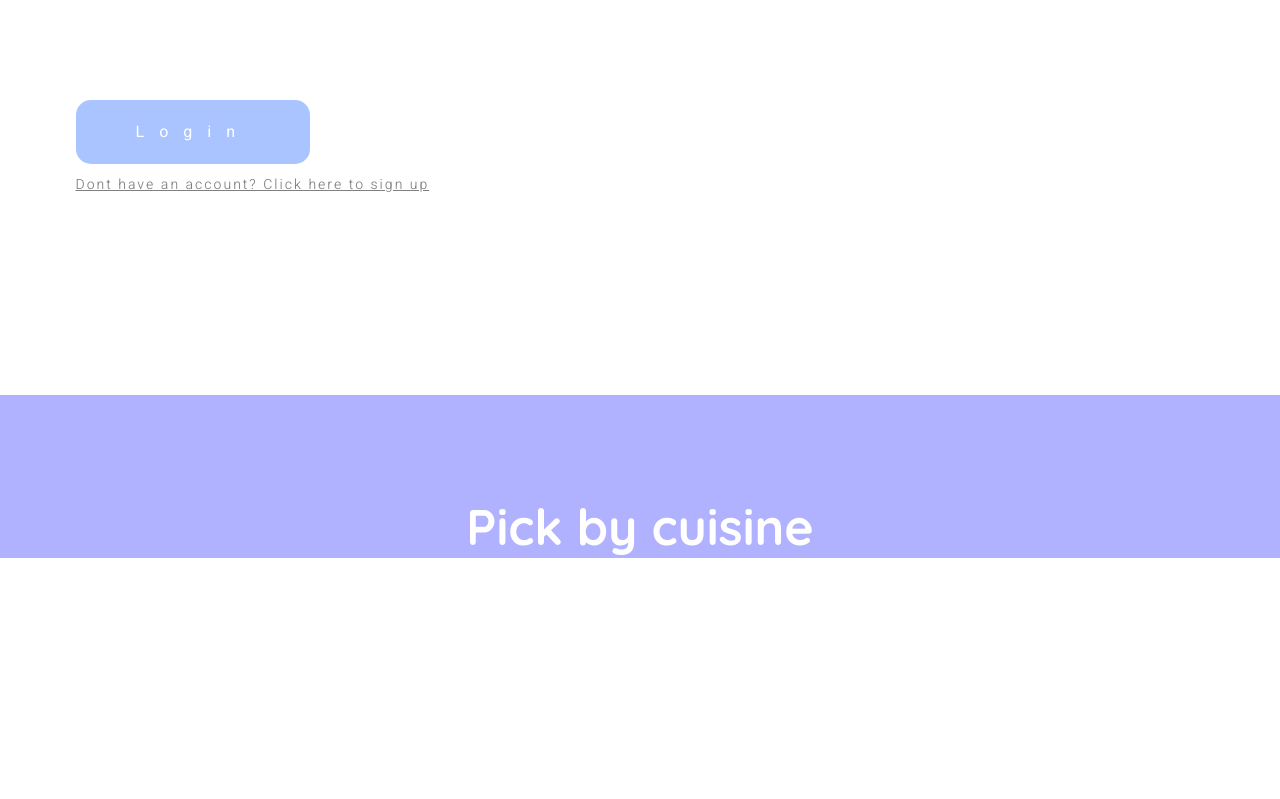
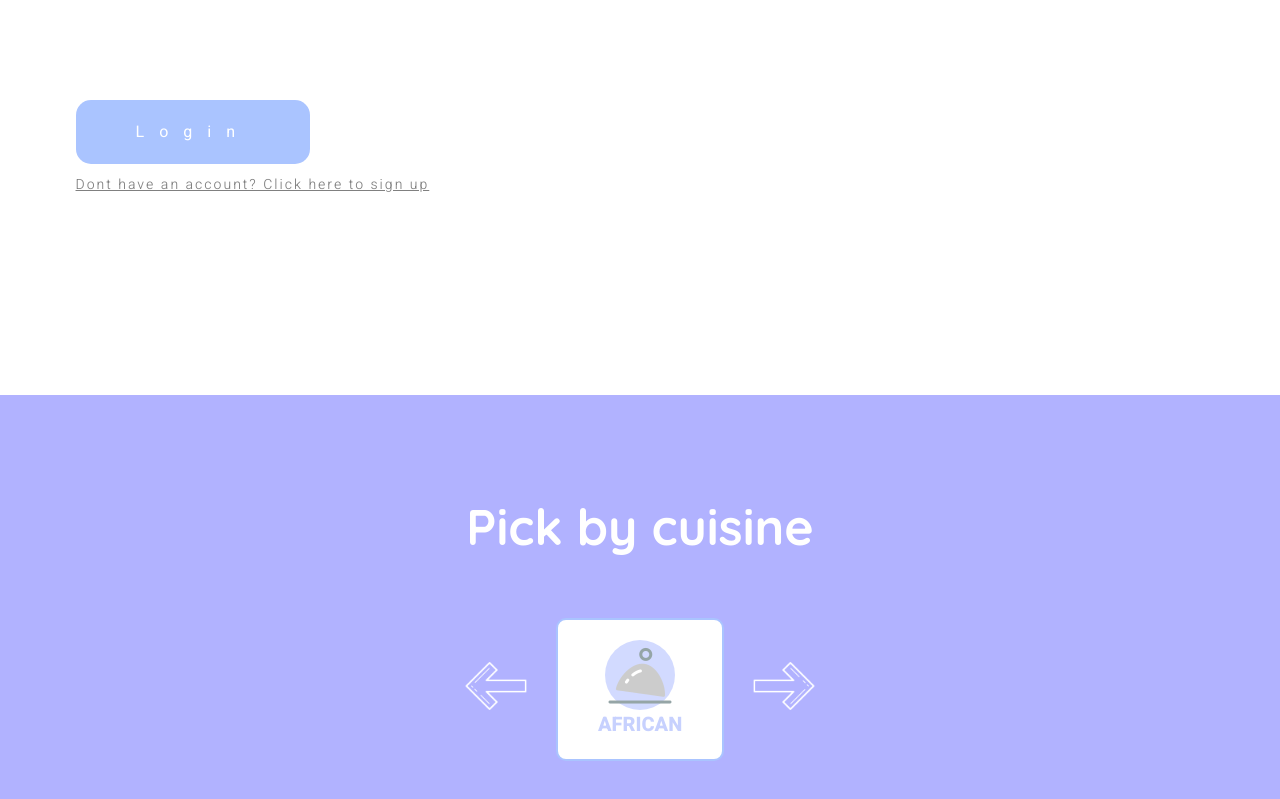
Before and after one commit to ofirsegal99/Recipes, a React (Create React App) app: page / in a window 1280 px wide. Shown: the part 487-1286 px from the top of the page. Before the commit the page ends 1045 px from the top, so only its background shows below. Built offline with nearby package versions, Linux system fonts and the light colour scheme.

Commit message:
CuisinesSliderChanges

```diff
--- a/src/assets/index.css
+++ b/src/assets/index.css
@@ -176,9 +176,83 @@ ul{
   font-size: 50px;
   font-weight: 800;
   font-family: 'Quicksand', sans-serif;
-  margin-top: 100px;
+  padding-top: 100px;
 }
 .chooseCuisinesCardAndTitleContainer{
+ text-align: center;
+}
+.chooseCuisinesCardSliderContainer{
   display: flex;
   justify-content: center;
+  width: 100%;
+  /* height: 500px; */
+  padding: 60px 100px;
 }
+.cardContainer{
+  background-color: white;
+  border: 2px solid #AAC4FF;
+  border-radius: 10px;
+  transition: all .4s ease-out 0s;
+  margin: 0 10px;
+}
+.cardContainer:hover{
+  border: 2px solid transparent;
+  box-shadow: 0 25px 38px rgb(254 95 65 / 10%);
+  -webkit-box-shadow: 0 20px 30px rgb(254 95 65 / 10%);
+}
+.cardCuisineCircle{
+  width: 70px;
+  height: 70px;
+  border-radius: 50%;
+  background-color:#D2DAFF;
+  margin: 0 auto;
+  transition: all .4s ease-out 0s;
+}
+.cardCuisineTitleContainer{
+  padding: 20px 40px;
+  text-align: center;
+}
+.cardCuisineButton{
+  background: transparent;
+  cursor: pointer;
+  border-width: 0;
+}
+.cardCuisineTitle{
+  font-size: 20px;
+  font-weight: 800;
+  /* color: #B1B2FF; */
+  color: #c7d1fe;
+  transition: all .4s ease-out 0s;
+}
+.cardContainer:hover button div h1{
+  color: #B1B2FF;
+}
+.cardContainer:hover button div div{
+  background-color: #B1B2FF;
+}
+.cuisineArrowButton{
+  background-color: transparent;
+  border-width: 0;
+  cursor: pointer;
+  margin: 0px 10px;
+}
+.cuisineLeftArrowButtonImage{
+  transform: rotate(180deg);
+}
+.cuisineArrowButtonImage{
+  width:80px;
+}
+.chooseCuisinesCardSlider:-webkit-scrollbar {
+  display: none;
+}
+
+.chooseCuisinesCardSlider{
+  display: flex;
+  overflow-x:scroll;
+  -ms-overflow-style: none;  /* IE and Edge */
+  scrollbar-width: none;  /* Firefox */
+  width: 188px;
+}
+.chooseCuisinesCardSlider::-webkit-scrollbar {
+  display: none;
+}
--- /dev/null
+++ b/src/components/cardCuisine.jsx
@@ -0,0 +1,17 @@
+import React from "react";
+import Dinner from "../assets/Dinner.png"
+
+function cardCuisine(){
+    return(
+        <div className='cardContainer'>
+             <button className='cardCuisineButton'>
+                  <div className='cardCuisineTitleContainer'>
+                      <div className='cardCuisineCircle'><img className='cardCuisineDinnerIcon' src={Dinner} alt="dinnerIcon" /></div>
+                      <h1 className='cardCuisineTitle'>AFRICAN</h1>
+                  </div>
+             </button>
+        </div>
+    )
+}
+
+export default cardCuisine;
--- a/src/components/chooseCuisines.jsx
+++ b/src/components/chooseCuisines.jsx
@@ -1,9 +1,38 @@
 import React from 'react';
+import Card from "./cardCuisine"
+import CuisineArrow from "../assets/CuisineArrow.png"
 function ChooseCuisines(){
+    function GetWindowSize(){
+        var width = window.innerWidth
+              || document.documentElement.clientWidth
+              || document.body.clientWidth;
+        console.log(width)
+    }
     return(
         <div className='chooseCuisinesContainer '>
             <div className='overallContainer chooseCuisinesCardAndTitleContainer'>
                 <h1 className='chooseCuisinesTitle'>Pick by cuisine</h1>
+                <div className='chooseCuisinesCardSliderContainer'>
+                    <button onClick={GetWindowSize} className='cuisineArrowButton'>
+                        <img className='cuisineArrowButtonImage  cuisineLeftArrowButtonImage' src={CuisineArrow} alt="CuisineArrow" />
+                    </button>
+                    <div className='chooseCuisinesCardSlider'>
+                    <Card/>
+                    <Card/>
+                    <Card/>
+                    <Card/>
+                    <Card/>
+                    <Card/>
+                    <Card/>
+                    <Card/>
+                    <Card/>
+                    <Card/>
+                    <Card/>
+                    </div>
+                    <button onClick={GetWindowSize} className='cuisineArrowButton'>
+                        <img className='cuisineArrowButtonImage' src={CuisineArrow} alt="CuisineArrow" />
+                    </button>
+                </div>
             </div>
         </div>
     )
```
Also changed, not shown: src/assets/CuisineArrow.png (added), src/assets/Dinner.png (added).
